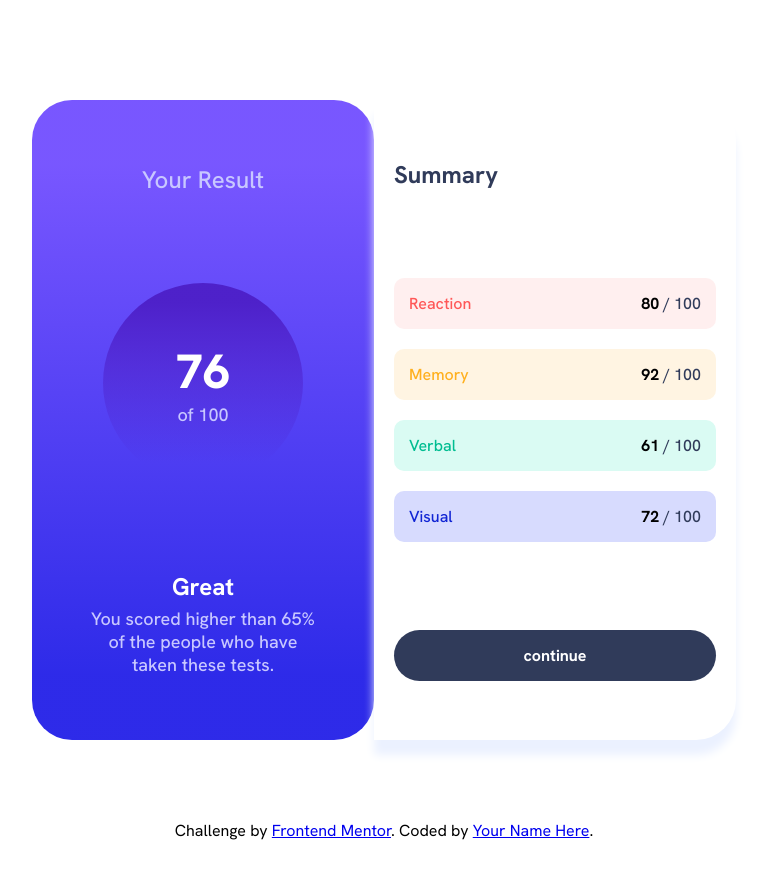
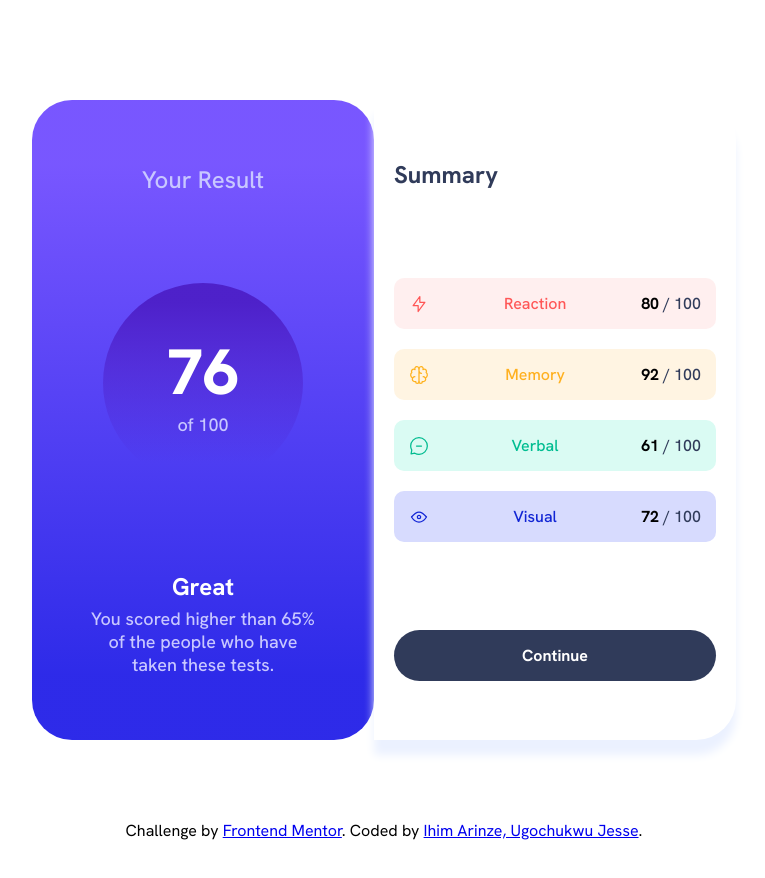
Before and after one commit to Eznira/Skillup-mobiledev_assig2, a plain HTML site: page index.html in a window 1280 px wide. Shown: the whole page, without its empty margins (256-1021 px from the left). Drawn offline with Linux system fonts and the light colour scheme.

Commit message:
Update index.html
I added the summary icons

```diff
--- a/index.html
+++ b/index.html
@@ -28,7 +28,7 @@
           Your Result
         </h2>
         <div class="score-container-circle">
-            <h1>76</h1>
+            <h1 style="font-size: 4rem;">76</h1>
             <p>of 100</p>
         </div>
         <div class="remark-container">
@@ -42,29 +42,29 @@
         <h2>Summary</h2>
         <div class="score-tab-container">
           <div class="score-tab first-tab">
-            <span>Reaction</span>
+            <img src="assets/images/icon-reaction.svg" alt="reaction-icon"> <span>Reaction</span>
             <span class="active"><strong>80</strong> / 100</span>
           </div>
           <div class="score-tab second-tab">
-            <span>Memory</span>
+            <img src="assets/images/icon-memory.svg" alt="memory-ico"><span>Memory</span>
             <span class="active"><strong>92</strong> / 100</span>
           </div>
           <div class="score-tab third-tab">
-            <span>Verbal</span>
+            <img src="assets/images/icon-verbal.svg" alt="verbal-ico"><span>Verbal</span>
             <span class="active"><strong>61</strong> / 100</span>
           </div>
           <div class="score-tab fourth-tab">
-            <span>Visual</span>
+            <img src="assets/images/icon-visual.svg" alt="visual-ico"><span>Visual</span>
             <span class="active"><strong>72</strong> / 100</span>
           </div>
         </div>
-        <span class="continue-btn">continue</span>
+        <span class="continue-btn">Continue</span>
       </div>
     </section>
     <!-- end of main content section  -->
     <div class="attribution">
       Challenge by <a href="https://www.frontendmentor.io?ref=challenge" target="_blank">Frontend Mentor</a>.
-      Coded by <a href="#">Your Name Here</a>.
+      Coded by <a href="https://github.com/Eznira/Skillup-mobiledev_assig2" target="_blank">Ihim Arinze, Ugochukwu Jesse</a>.
     </div>
   </main>
 </body>
```
